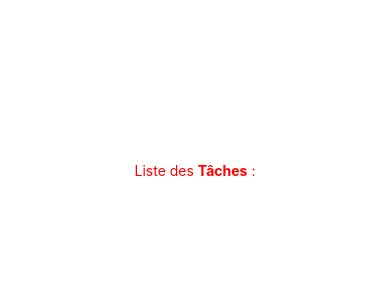
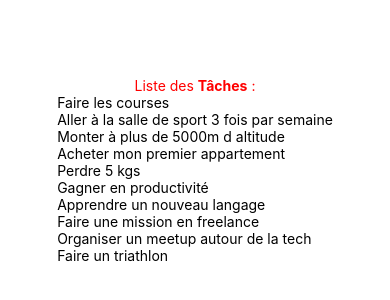
Before and after one commit to MaHeR7F/TodoReactNativeApp, a React Native app: screen / in a window 390 px wide. Shown: the part 252-552 px from the top of the page. Built offline with nearby package versions, Linux system fonts and the light colour scheme.

Commit message:
step 2 : print todo list

```diff
--- a/App.js
+++ b/App.js
@@ -1,7 +1,5 @@
 import { StatusBar } from 'expo-status-bar';
 import { StyleSheet, Text, View } from 'react-native';
-
-export default function App() {
 
 const styles = StyleSheet.create({
   container: {
@@ -18,10 +16,30 @@ export default function App() {
   }
 });
 
+const sampleGoals = [
+  "Faire les courses",
+  "Aller à la salle de sport 3 fois par semaine",
+  "Monter à plus de 5000m d altitude",
+  "Acheter mon premier appartement",
+  "Perdre 5 kgs",
+  "Gagner en productivité",
+  "Apprendre un nouveau langage",
+  "Faire une mission en freelance",
+  "Organiser un meetup autour de la tech",
+  "Faire un triathlon",
+];
+
+export default function App() {
+
   return (
     <View style={styles.container}>
       <StatusBar style="auto" />
+      <View>
         <Text style = {styles.title}>Liste des <Text style = {styles.bold}>Tâches</Text> :</Text>
+      </View>
+      <View>
+        {sampleGoals.map((goal) => (<Text>{goal}</Text>))}
+      </View>
     </View>
   );
 }
```
Lines whose indentation alone changed are shown as unchanged.
